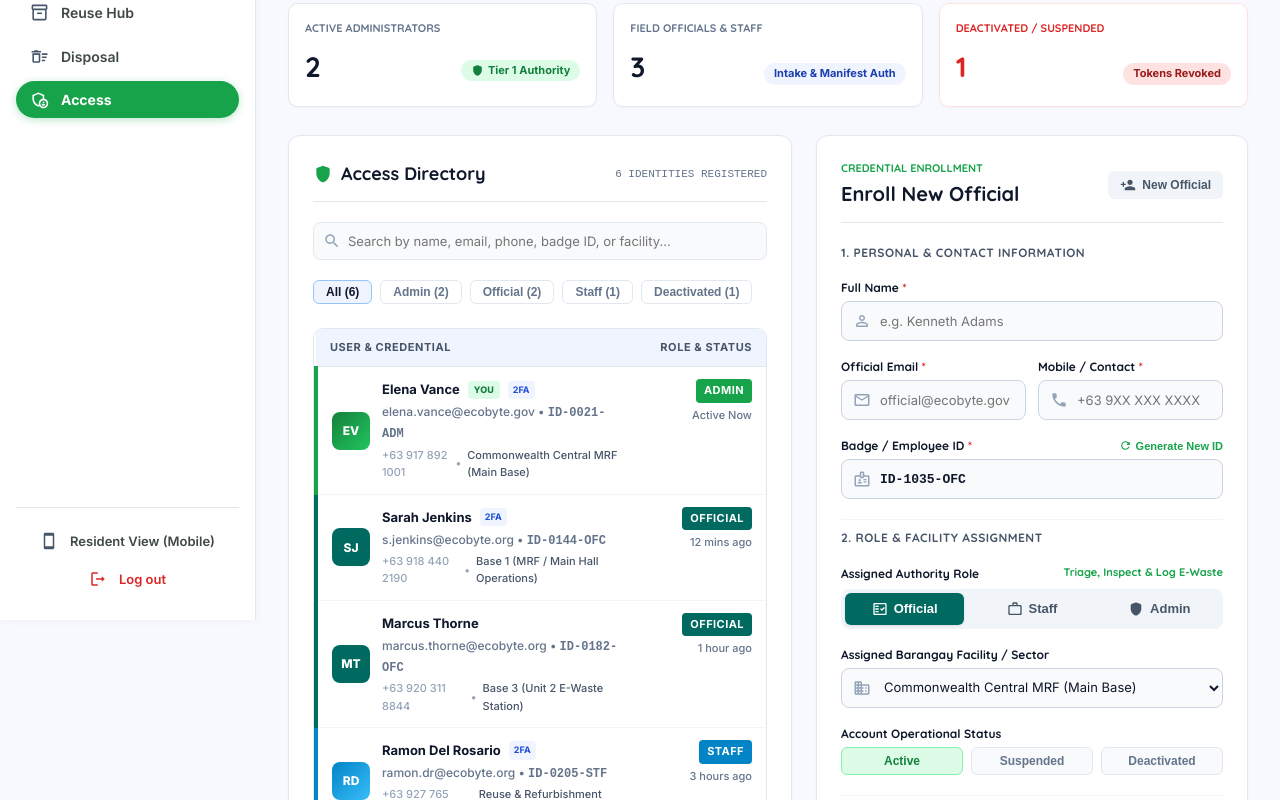
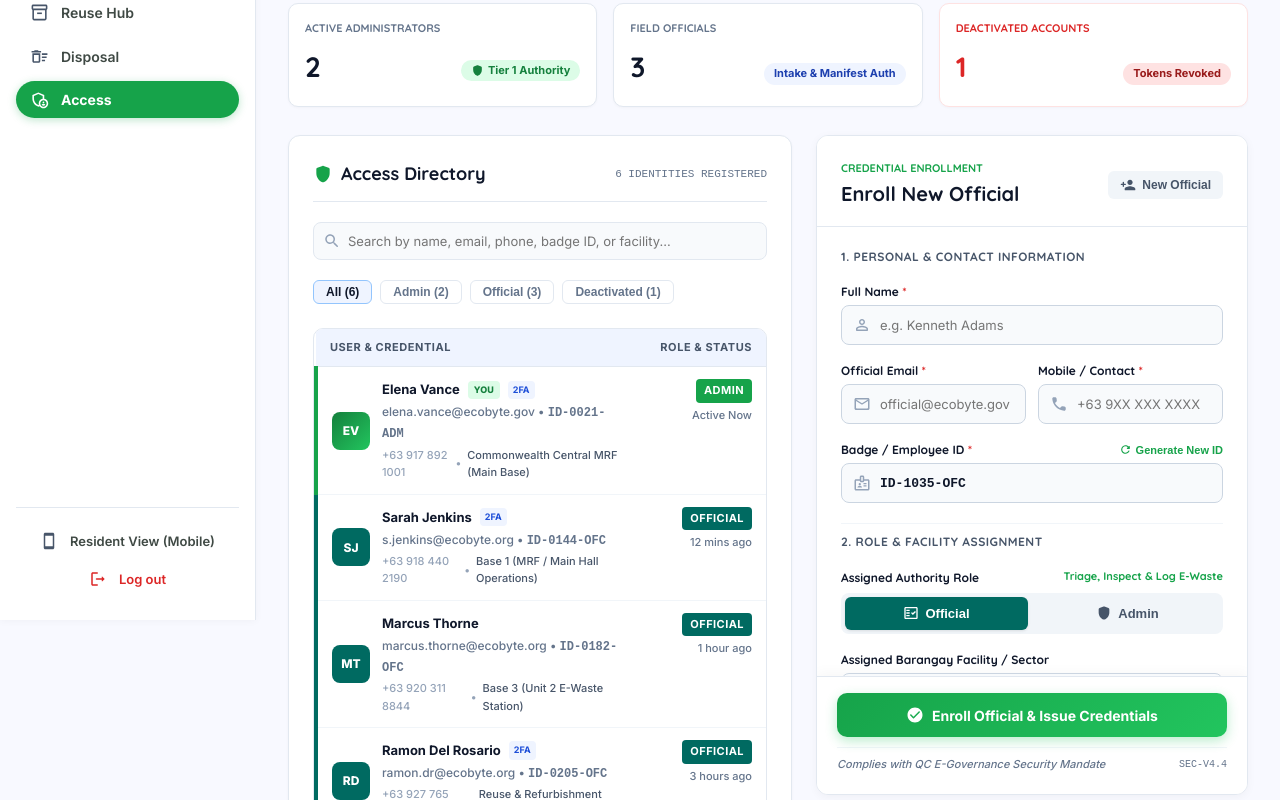
Before and after one commit to penOnFire/ecobyte-frontend, a React (Vite) app: page /admin/access in a window 1280 px wide. Shown: the part 180-980 px from the top of the page. Built offline with nearby package versions, Linux system fonts and the light colour scheme; a web font is replaced by a local one.

Commit message:
feat(admin): remove staff account, make credential enrollment modal scrollable with locked footer button

```diff
--- a/src/pages/DropoffSchedulerPage.tsx
+++ b/src/pages/DropoffSchedulerPage.tsx
@@ -74,7 +74,6 @@ export const DropoffSchedulerPage: FC = () => {
 
   useEffect(() => {
     let isMounted = true
-    setIsLoadingSites(true)
     dropoffsApi
       .getSites()
       .then((data) => {
--- a/src/pages/ReuseHubPage.tsx
+++ b/src/pages/ReuseHubPage.tsx
@@ -121,7 +121,6 @@ export const ReuseHubPage: FC = () => {
 
   useEffect(() => {
     let isMounted = true
-    setIsLoading(true)
 
     const params: { category?: string; query?: string } = {}
     if (selectedCategory !== 'All') params.category = selectedCategory
--- a/src/pages/admin/AdminAccessPage.tsx
+++ b/src/pages/admin/AdminAccessPage.tsx
@@ -23,9 +23,8 @@ import CloseRoundedIcon from '@mui/icons-material/CloseRounded'
 import SecurityRoundedIcon from '@mui/icons-material/SecurityRounded'
 import RefreshRoundedIcon from '@mui/icons-material/RefreshRounded'
 import ErrorOutlineRoundedIcon from '@mui/icons-material/ErrorOutlineRounded'
-import WorkOutlineRoundedIcon from '@mui/icons-material/WorkOutlineRounded'
-
-export type UserRole = 'Admin' | 'Official' | 'Staff' | 'Deactivated'
+
+export type UserRole = 'Admin' | 'Official' | 'Deactivated'
 export type UserStatus = 'Active' | 'Suspended' | 'Deactivated'
 
 export interface OfficialUser {
@@ -111,14 +110,14 @@ const INITIAL_USERS: OfficialUser[] = [
     name: 'Ramon Del Rosario',
     email: 'ramon.dr@ecobyte.org',
     phone: '+63 927 765 4321',
-    idCode: 'ID-0205-STF',
-    role: 'Staff',
+    idCode: 'ID-0205-OFC',
+    role: 'Official',
     department: 'Reuse & Refurbishment Hub Desk',
     status: 'Active',
     twoFactorEnabled: true,
     initials: 'RD',
     lastActive: '3 hours ago',
-    notes: 'Component testing and community reuse coordinator',
+    notes: 'Component testing and community intake coordinator',
   },
   {
     id: 'USR-105',
@@ -150,8 +149,8 @@ const INITIAL_USERS: OfficialUser[] = [
   },
 ]
 
-function generateBadgeId(role: 'Admin' | 'Official' | 'Staff'): string {
-  const code = role === 'Admin' ? 'ADM' : role === 'Official' ? 'OFC' : 'STF'
+function generateBadgeId(role: 'Admin' | 'Official'): string {
+  const code = role === 'Admin' ? 'ADM' : 'OFC'
   const num = Math.floor(1000 + Math.random() * 9000)
   return `ID-${num}-${code}`
 }
@@ -175,14 +174,14 @@ export const AdminAccessPage: FC = () => {
   const [users, setUsers] = useState<OfficialUser[]>(INITIAL_USERS)
   const [selectedUser, setSelectedUser] = useState<OfficialUser | null>(null)
   const [search, setSearch] = useState('')
-  const [filterRole, setFilterRole] = useState<'all' | 'admin' | 'official' | 'staff' | 'deactivated'>('all')
-
-  // Form Fields State
+  const [filterRole, setFilterRole] = useState<'all' | 'admin' | 'official' | 'deactivated'>('all')
+
+  // Form Fields State (Only Official and Admin)
   const [formName, setFormName] = useState('')
   const [formEmail, setFormEmail] = useState('')
   const [formPhone, setFormPhone] = useState('')
   const [formIdCode, setFormIdCode] = useState(generateBadgeId('Official'))
-  const [formRole, setFormRole] = useState<'Admin' | 'Official' | 'Staff'>('Official')
+  const [formRole, setFormRole] = useState<'Admin' | 'Official'>('Official')
   const [formDepartment, setFormDepartment] = useState(COMMONWEALTH_FACILITIES[0])
   const [formStatus, setFormStatus] = useState<UserStatus>('Active')
   const [formTwoFactor, setFormTwoFactor] = useState(true)
@@ -203,7 +202,7 @@ export const AdminAccessPage: FC = () => {
     setFormEmail(user.email)
     setFormPhone(user.phone)
     setFormIdCode(user.idCode)
-    setFormRole(user.role === 'Admin' ? 'Admin' : user.role === 'Staff' ? 'Staff' : 'Official')
+    setFormRole(user.role === 'Admin' ? 'Admin' : 'Official')
     setFormDepartment(user.department || COMMONWEALTH_FACILITIES[0])
     setFormStatus(user.status || (user.role === 'Deactivated' ? 'Deactivated' : 'Active'))
     setFormTwoFactor(user.twoFactorEnabled)
@@ -256,7 +255,7 @@ export const AdminAccessPage: FC = () => {
     }
   }
 
-  const handleRoleChange = (newRole: 'Admin' | 'Official' | 'Staff') => {
+  const handleRoleChange = (newRole: 'Admin' | 'Official') => {
     if (selectedUser?.isSelf) return
     setFormRole(newRole)
     if (!selectedUser) {
@@ -423,7 +422,6 @@ export const AdminAccessPage: FC = () => {
   const filteredUsers = users.filter((u) => {
     if (filterRole === 'admin' && u.role !== 'Admin') return false
     if (filterRole === 'official' && u.role !== 'Official') return false
-    if (filterRole === 'staff' && u.role !== 'Staff') return false
     if (filterRole === 'deactivated' && u.role !== 'Deactivated') return false
     if (!search.trim()) return true
     const q = search.toLowerCase()
@@ -441,7 +439,7 @@ export const AdminAccessPage: FC = () => {
   const isPasswordsMismatch = formConfirmPassword && formPassword !== formConfirmPassword
 
   const activeAdminsCount = users.filter((u) => u.role === 'Admin' && u.status === 'Active').length
-  const activeFieldCount = users.filter((u) => (u.role === 'Official' || u.role === 'Staff') && u.status === 'Active').length
+  const activeOfficialsCount = users.filter((u) => u.role === 'Official' && u.status === 'Active').length
   const deactivatedCount = users.filter((u) => u.role === 'Deactivated' || u.status === 'Deactivated').length
   const twoFactorPercent = Math.round((users.filter((u) => u.twoFactorEnabled).length / users.length) * 100)
 
@@ -578,11 +576,11 @@ export const AdminAccessPage: FC = () => {
             }}
           >
             <Typography sx={{ fontSize: '0.6875rem', fontWeight: 700, color: '#64748b', textTransform: 'uppercase' }}>
-              Field Officials &amp; Staff
+              Field Officials
             </Typography>
             <Box sx={{ display: 'flex', alignItems: 'baseline', justifyContent: 'space-between', mt: 1 }}>
               <Typography sx={{ fontSize: '1.75rem', fontWeight: 800, color: '#0f172a' }}>
-                {activeFieldCount}
+                {activeOfficialsCount}
               </Typography>
               <Box
                 sx={{
@@ -610,7 +608,7 @@ export const AdminAccessPage: FC = () => {
             }}
           >
             <Typography sx={{ fontSize: '0.6875rem', fontWeight: 700, color: '#dc2626', textTransform: 'uppercase' }}>
-              Deactivated / Suspended
+              Deactivated Accounts
             </Typography>
             <Box sx={{ display: 'flex', alignItems: 'baseline', justifyContent: 'space-between', mt: 1 }}>
               <Typography sx={{ fontSize: '1.75rem', fontWeight: 800, color: '#dc2626' }}>
@@ -736,13 +734,12 @@ export const AdminAccessPage: FC = () => {
             />
           </Box>
 
-          {/* Filter Quick Toggles */}
+          {/* Filter Quick Toggles (All, Admin, Official, Deactivated) */}
           <Box sx={{ display: 'flex', alignItems: 'center', gap: 1, overflowX: 'auto', pb: 0.5 }}>
             {[
               { id: 'all', label: `All (${users.length})` },
               { id: 'admin', label: `Admin (${users.filter((u) => u.role === 'Admin').length})` },
               { id: 'official', label: `Official (${users.filter((u) => u.role === 'Official').length})` },
-              { id: 'staff', label: `Staff (${users.filter((u) => u.role === 'Staff').length})` },
               { id: 'deactivated', label: `Deactivated (${users.filter((u) => u.role === 'Deactivated').length})` },
             ].map((tab) => {
               const active = filterRole === tab.id
@@ -800,8 +797,6 @@ export const AdminAccessPage: FC = () => {
                     const roleColor =
                       user.role === 'Admin'
                         ? '#16a34a'
-                        : user.role === 'Staff'
-                          ? '#0284c7'
                         : isDeactivated
                           ? '#dc2626'
                           : '#006a61'
@@ -828,8 +823,6 @@ export const AdminAccessPage: FC = () => {
                                 borderRadius: 8,
                                 background: user.role === 'Admin'
                                   ? 'linear-gradient(135deg, rgb(21, 128, 61), rgb(34, 197, 94))'
-                                  : user.role === 'Staff'
-                                    ? 'linear-gradient(135deg, rgb(2, 132, 199), rgb(56, 189, 248))'
                                   : isDeactivated
                                     ? '#fee2e2'
                                     : '#006a61',
@@ -969,29 +962,32 @@ export const AdminAccessPage: FC = () => {
           </Box>
         </Box>
 
-        {/* RIGHT PANEL: Complete Add Official / Manage Official Form */}
+        {/* RIGHT PANEL: Scrollable Form with Locked Action Bar */}
         <Box
           sx={{
             backgroundColor: '#ffffff',
             borderRadius: '12px',
+            border: '1px solid #e2e8f0',
+            boxShadow: '0 2px 10px rgba(0,0,0,0.04)',
+            display: 'flex',
+            flexDirection: 'column',
+            maxHeight: { xs: 'none', lg: 'calc(100vh - 140px)' },
+            position: { xs: 'static', lg: 'sticky' },
+            top: { xs: 'auto', lg: 24 },
+            overflow: 'hidden',
+          }}
+        >
+          {/* Header - Fixed Top */}
+          <Box
+            sx={{
               p: 3,
-            border: '1px solid #e2e8f0',
-            boxShadow: '0 1px 3px rgba(0,0,0,0.04)',
-            display: 'flex',
-            flexDirection: 'column',
-            gap: 2.5,
-          }}
-        >
-          {/* Header */}
-          <Box
-            sx={{
-              display: 'flex',
-              alignItems: 'center',
-              justifyContent: 'space-between',
-              pb: 1.5,
+              pb: 2,
               borderBottom: '1px solid #e2e8f0',
-            }}
-          >
+              flexShrink: 0,
+              backgroundColor: '#ffffff',
+            }}
+          >
+            <Box sx={{ display: 'flex', alignItems: 'center', justifyContent: 'space-between' }}>
               <Box>
                 <Typography sx={{ fontSize: '0.6875rem', fontWeight: 800, color: '#16a34a', textTransform: 'uppercase' }}>
                   {selectedUser ? 'Identity Modification' : 'Credential Enrollment'}
@@ -1026,6 +1022,7 @@ export const AdminAccessPage: FC = () => {
             {selectedUser?.isSelf && (
               <Box
                 sx={{
+                  mt: 1.5,
                   p: 1.5,
                   borderRadius: '8px',
                   backgroundColor: '#fee2e2',
@@ -1041,14 +1038,31 @@ export const AdminAccessPage: FC = () => {
                 </Typography>
               </Box>
             )}
-
+          </Box>
+
+          {/* SCROLLABLE INNER BODY */}
+          <Box
+            sx={{
+              p: 3,
+              pt: 2.5,
+              pb: 2.5,
+              overflowY: 'auto',
+              flex: 1,
+              display: 'flex',
+              flexDirection: 'column',
+              gap: 2.5,
+              /* Subtle custom scrollbar */
+              '&::-webkit-scrollbar': { width: 6 },
+              '&::-webkit-scrollbar-track': { backgroundColor: '#f8fafc' },
+              '&::-webkit-scrollbar-thumb': { backgroundColor: '#cbd5e1', borderRadius: 3 },
+              '&::-webkit-scrollbar-thumb:hover': { backgroundColor: '#94a3b8' },
+            }}
+          >
             {/* SECTION 1: Personal & Contact Information */}
             <Box sx={{ display: 'flex', flexDirection: 'column', gap: 2 }}>
-            <Box sx={{ display: 'flex', alignItems: 'center', gap: 1 }}>
               <Typography sx={{ fontSize: '0.75rem', fontWeight: 800, color: '#475569', textTransform: 'uppercase', letterSpacing: '0.04em' }}>
                 1. Personal &amp; Contact Information
               </Typography>
-            </Box>
 
               {/* Official Full Name */}
               <Box sx={{ display: 'flex', flexDirection: 'column', gap: 0.5 }}>
@@ -1102,11 +1116,9 @@ export const AdminAccessPage: FC = () => {
               <Box sx={{ display: 'grid', gridTemplateColumns: { xs: '1fr', sm: '1fr 1fr' }, gap: 1.5 }}>
                 {/* Official Email */}
                 <Box sx={{ display: 'flex', flexDirection: 'column', gap: 0.5 }}>
-                <Box sx={{ display: 'flex', justifyContent: 'space-between' }}>
                   <Typography sx={{ fontSize: '0.75rem', fontWeight: 700, color: '#0f172a' }}>
                     Official Email <span style={{ color: '#dc2626' }}>*</span>
                   </Typography>
-                </Box>
                   <Box sx={{ position: 'relative' }}>
                     <MailOutlineRoundedIcon
                       sx={{
@@ -1258,18 +1270,14 @@ export const AdminAccessPage: FC = () => {
                 2. Role &amp; Facility Assignment
               </Typography>
 
-            {/* Role Selection Tabs */}
+              {/* Role Selection Tabs (Official & Admin ONLY) */}
               <Box sx={{ display: 'flex', flexDirection: 'column', gap: 0.75 }}>
                 <Box sx={{ display: 'flex', justifyContent: 'space-between', alignItems: 'center' }}>
                   <Typography sx={{ fontSize: '0.75rem', fontWeight: 700, color: '#0f172a' }}>
                     Assigned Authority Role
                   </Typography>
                   <Typography sx={{ fontSize: '0.6875rem', color: '#16a34a', fontWeight: 700 }}>
-                  {formRole === 'Admin'
-                    ? 'Super Admin Privileges'
-                    : formRole === 'Staff'
-                      ? 'Drop-off & Community Desk'
-                      : 'Triage, Inspect & Log E-Waste'}
+                    {formRole === 'Admin' ? 'Super Admin Privileges' : 'Triage, Inspect & Log E-Waste'}
                   </Typography>
                 </Box>
 
@@ -1279,7 +1287,7 @@ export const AdminAccessPage: FC = () => {
                     disabled={selectedUser?.isSelf}
                     sx={{
                       flex: 1,
-                    py: 1,
+                      py: 1.1,
                       borderRadius: '6px',
                       display: 'flex',
                       alignItems: 'center',
@@ -1298,33 +1306,10 @@ export const AdminAccessPage: FC = () => {
                   </ButtonBase>
 
                   <ButtonBase
-                  onClick={() => handleRoleChange('Staff')}
-                  disabled={selectedUser?.isSelf}
+                    onClick={() => handleRoleChange('Admin')}
                     sx={{
                       flex: 1,
-                    py: 1,
-                    borderRadius: '6px',
-                    display: 'flex',
-                    alignItems: 'center',
-                    justifyContent: 'center',
-                    gap: 0.75,
-                    fontSize: '0.8125rem',
-                    fontWeight: 700,
-                    backgroundColor: formRole === 'Staff' ? '#0284c7' : 'transparent',
-                    color: formRole === 'Staff' ? '#ffffff' : '#475569',
-                    boxShadow: formRole === 'Staff' ? '0 1px 3px rgba(0,0,0,0.1)' : 'none',
-                    transition: 'all 0.15s ease',
-                  }}
-                >
-                  <WorkOutlineRoundedIcon sx={{ fontSize: 16 }} />
-                  <span>Staff</span>
-                </ButtonBase>
-
-                <ButtonBase
-                  onClick={() => handleRoleChange('Admin')}
-                  sx={{
-                    flex: 1,
-                    py: 1,
+                      py: 1.1,
                       borderRadius: '6px',
                       display: 'flex',
                       alignItems: 'center',
@@ -1711,14 +1696,25 @@ export const AdminAccessPage: FC = () => {
               <Typography sx={{ fontSize: '0.75rem', color: '#0f172a', mt: 0.5, lineHeight: 1.4 }}>
                 {formRole === 'Admin'
                   ? 'Full administrative governance, RBAC management, downstream manifest signing, credential provisioning, and compliance auditing.'
-                : formRole === 'Staff'
-                  ? 'Authorized to welcome residents, log hardware intake, generate reservation tokens, and route items to inspection benches.'
                   : 'Authorized to inspect incoming e-waste, record battery diagnostics, assign condition grades, and mark units ready for Reuse Hub.'}
               </Typography>
             </Box>
-
-          {/* Form Actions & Submission */}
-          <Box sx={{ display: 'flex', flexDirection: 'column', gap: 1.25, pt: 1 }}>
+          </Box>
+
+          {/* LOCKED FOOTER & ACTION BUTTONS - FIXED AT BOTTOM */}
+          <Box
+            sx={{
+              p: 2.5,
+              pt: 2,
+              borderTop: '1px solid #e2e8f0',
+              backgroundColor: '#ffffff',
+              flexShrink: 0,
+              display: 'flex',
+              flexDirection: 'column',
+              gap: 1.25,
+              boxShadow: '0 -4px 12px rgba(0,0,0,0.03)',
+            }}
+          >
             <ButtonBase
               onClick={handleSave}
               sx={{
@@ -1788,22 +1784,22 @@ export const AdminAccessPage: FC = () => {
                 <span>Reactivate Official &amp; Issue Fresh Badge</span>
               </ButtonBase>
             )}
-          </Box>
-
-          {/* Panel Footer Note */}
-          <Box
-            sx={{
-              pt: 2,
-              borderTop: '1px solid #e2e8f0',
+
+            {/* Compliance Note */}
+            <Box
+              sx={{
+                pt: 1,
+                borderTop: '1px solid #f1f5f9',
                 display: 'flex',
                 alignItems: 'center',
                 justifyContent: 'space-between',
-              fontSize: '0.75rem',
+                fontSize: '0.6875rem',
                 color: '#64748b',
               }}
             >
               <span style={{ fontStyle: 'italic' }}>Complies with QC E-Governance Security Mandate</span>
-            <span style={{ fontFamily: 'monospace', fontSize: '0.625rem' }}>SEC-V4.3</span>
+              <span style={{ fontFamily: 'monospace', fontSize: '0.625rem' }}>SEC-V4.4</span>
+            </Box>
           </Box>
         </Box>
       </Box>
```
Lines whose indentation alone changed are shown as unchanged.
